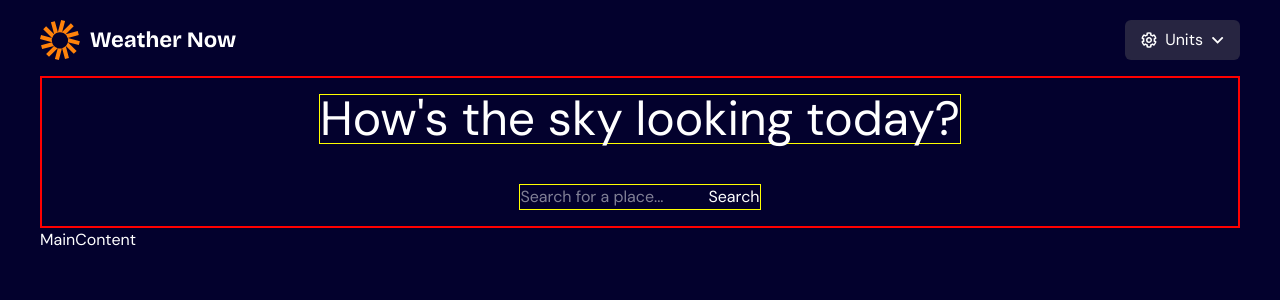
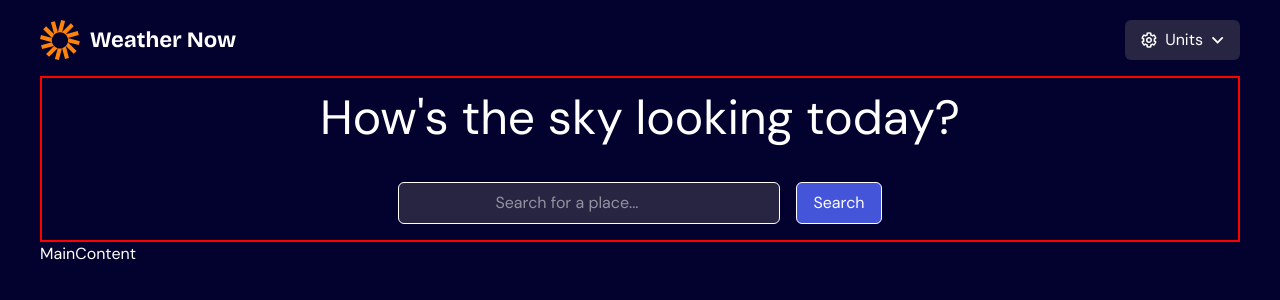
Before and after one commit to nickonyi/Weather-App-main, a React (Vite) app: page / in a window 1280 px wide. Shown: the top 300 px of the page. Built offline with nearby package versions, Linux system fonts and the light colour scheme.

Commit message:
feat: update SearchBox component with improved styling and layout

```diff
--- a/src/components/searchBox.jsx
+++ b/src/components/searchBox.jsx
@@ -6,13 +6,19 @@ function SearchBox() {
       <p className="searchbox-text w-fit text-5xl">
         How's the sky looking today?
       </p>
-      <div className="search-box-input-container w-fit">
+      <div className="search-box-input-container w-fit flex gap-4">
         <input
           type="text"
-          className="search-input"
+          id="search-input"
+          className="border rounded-md px-24 py-2 focus:outline-none focus:ring-2 focus:ring-blue-500"
           placeholder="Search for a place..."
         />
-        <button id="search-btn">Search</button>
+        <button
+          id="search-btn"
+          className="border rounded-md px-4 py-2 focus:outline-none focus:ring-2 focus:ring-blue-500"
+        >
+          Search
+        </button>
       </div>
     </div>
   );
--- a/src/styles/App.scss
+++ b/src/styles/App.scss
@@ -34,6 +34,9 @@ body {
 .search-box-container {
   border: 2px solid red;
 }
-.search-box-container > * {
-  border: 1px solid yellow;
+#search-input {
+  background-color: $neutral-800;
 }
+#search-btn {
+  background-color: $blue-500;
+}
```
